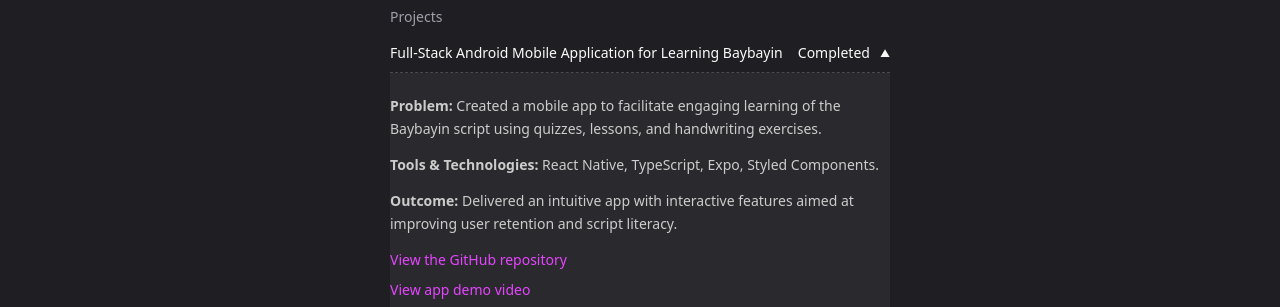
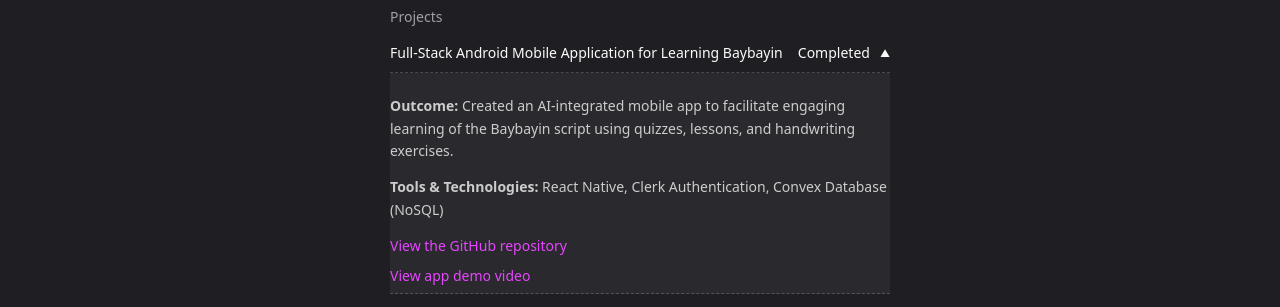
Before and after one commit to emptiv/nelledotpy, a plain HTML site: page index.html in a window 1280 px wide. Both pictures are taken after a click on the button 640 px from the left and 807 px from the top of the page. Shown: the part 754-1061 px from the top of the page. Drawn offline with Linux system fonts and the light colour scheme.

Commit message:
Updated project descriptions in index.html

```diff
--- a/index.html
+++ b/index.html
@@ -101,9 +101,8 @@
                     <span class="arrow">▼</span>
                 </div>
                 <div class="project-details" style="display:none;">
-                    <p><strong>Problem:</strong> Created a mobile app to facilitate engaging learning of the Baybayin script using quizzes, lessons, and handwriting exercises.</p>
-                    <p><strong>Tools & Technologies:</strong> React Native, TypeScript, Expo, Styled Components.</p>
-                    <p><strong>Outcome:</strong> Delivered an intuitive app with interactive features aimed at improving user retention and script literacy.</p>
+                    <p><strong>Outcome:</strong> Created an AI-integrated mobile app to facilitate engaging learning of the Baybayin script using quizzes, lessons, and handwriting exercises.</p>
+                    <p><strong>Tools & Technologies:</strong> React Native, Clerk Authentication, Convex Database (NoSQL)</p>
                     <a href="https://github.com/emptiv/spotlight-app" target="_blank" rel="noopener noreferrer">View the GitHub repository</a>
                     <button class="open-modal" onclick="openModal()">View app demo video</button>
                 </div>
@@ -116,9 +115,8 @@
                     <span class="arrow">▼</span>
                 </div>
                 <div class="project-details" style="display:none;">
-                    <p><strong>Problem:</strong> Developed a model to classify handwritten Baybayin characters to assist in preserving Filipino heritage scripts.</p>
-                    <p><strong>Tools & Technologies:</strong> Python, TensorFlow, Keras, Jupyter Notebook.</p>
-                    <p><strong>Outcome:</strong> Achieved high accuracy in character classification, providing a base for future handwriting recognition apps.</p>
+                    <p><strong>Outcome:</strong> Built a convolutional neural network capable of classifying handwritten Baybayin characters, with usable performance under real testing conditions.</p>
+                    <p><strong>Tools & Technologies:</strong> TensorFlow Keras, NumPy, scikit-learn, Jupyter Notebook</p>
                     <a href="https://github.com/emptiv/baybayin-ml" target="_blank" rel="noopener noreferrer">View the GitHub repository</a>
                 </div>
             </article>
```
